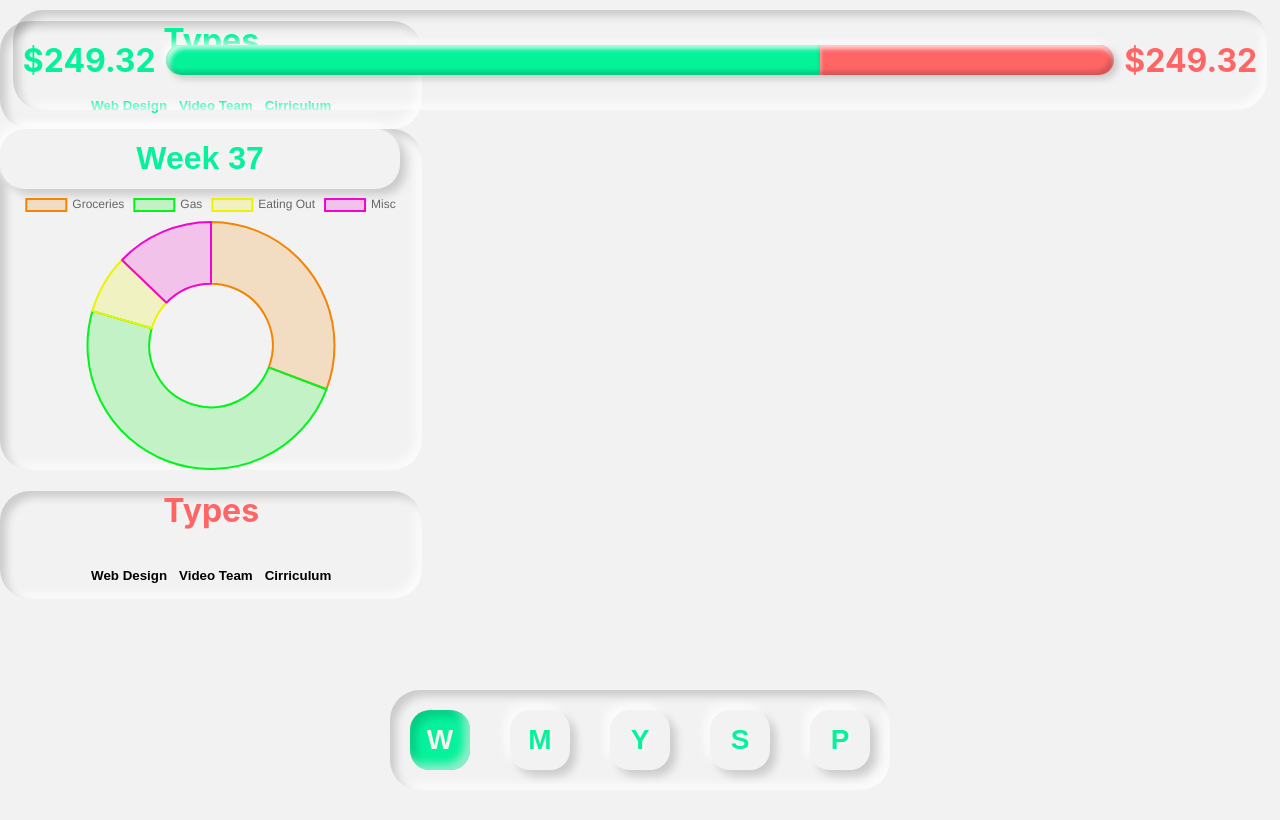
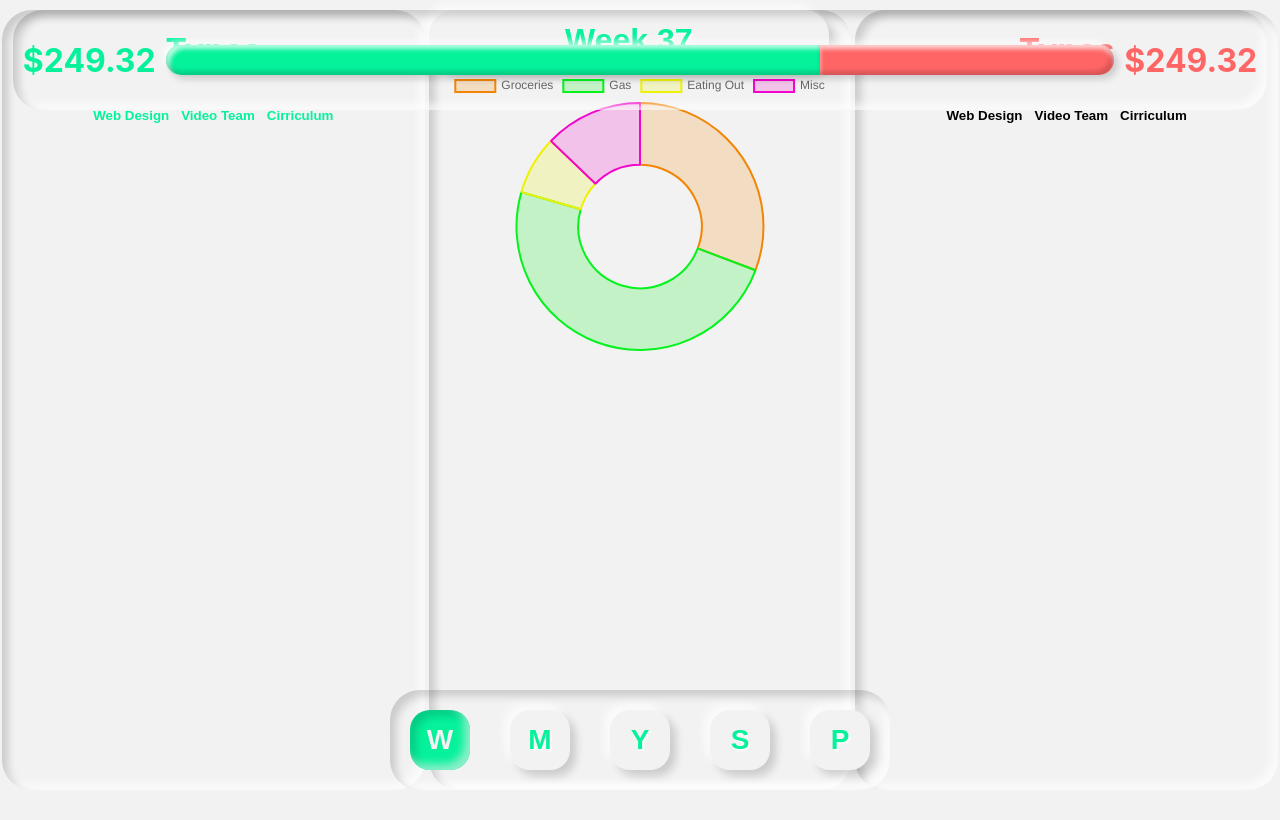
Before and after one commit to Figure-Finance/figure, a React (Create React App) app in the folder frontend/: page / in a window 1280 px wide. Built offline with nearby package versions, Linux system fonts and the light colour scheme.

Commit message:
[update] Weekly styles

```diff
--- a/frontend/src/containers/Weekly/Weekly.module.css
+++ b/frontend/src/containers/Weekly/Weekly.module.css
@@ -0,0 +1,15 @@
+.Weekly {
+  display: flex;
+  flex-direction: column;
+  height: 100%;
+  justify-content: center;
+}
+
+.Main {
+  align-items: center;
+  display: flex;
+  flex-direction: row;
+  height: 100%;
+  justify-content: space-around;
+  margin: 10px 0;
+}
```
